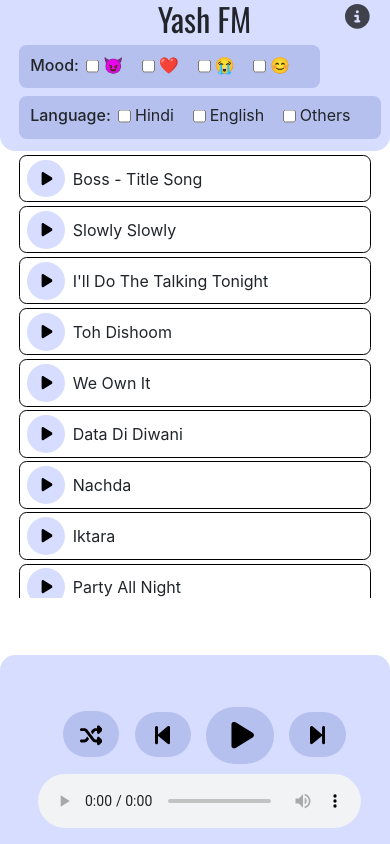
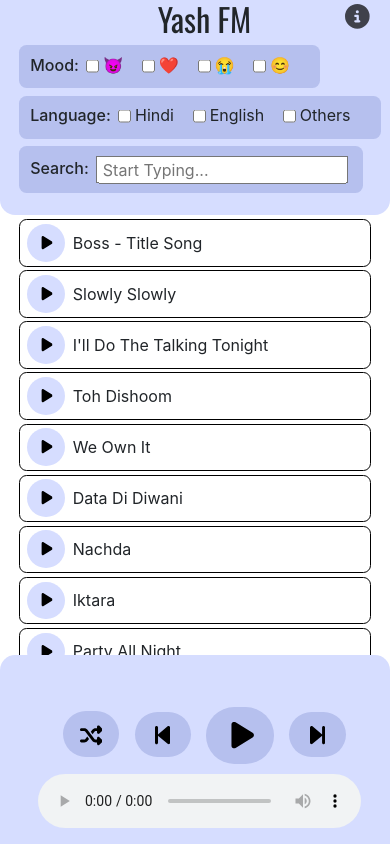
Before and after one commit to yashlikescode/react-audio-player, a React (Create React App) app: page / in a window 390 px wide. Built offline with nearby package versions, Linux system fonts and the light colour scheme.

Commit message:
updated songs

```diff
--- a/src/App.css
+++ b/src/App.css
@@ -1,200 +1,201 @@
-*{
-  margin:0;
-  padding:0;
+* {
+  margin: 0;
+  padding: 0;
 }
-.filters{
-  height:3cm;
+.filters {
+  height: 3cm;
   position: fixed;
   width: 100%;
   top: 0;
   z-index: 1000;
-  background-color: 	#d6ddff;
-  padding-left:0.5cm;
+  background-color: #d6ddff;
+  padding-left: 0.5cm;
   border-radius: 0 0 0.4cm 0.4cm;
 }
-.title-bar{
- width: 100%;
- height:1cm;
+.title-bar {
+  width: 100%;
+  height: 1cm;
 }
-.filters .title{
-  width:100%;
+.filters .title {
+  width: 100%;
   text-align: center;
-  font-family: 'Oswald', sans-serif;
-  font-size:2rem;
+  font-family: "Oswald", sans-serif;
+  font-size: 2rem;
 }
-.title-button{
-  width:0.7cm;
-  height:0.7cm;
-  border:none;
-  background-color:#d6ddff;
+.title-button {
+  width: 0.7cm;
+  height: 0.7cm;
+  border: none;
+  background-color: #d6ddff;
   position: absolute;
-  right:1cm;
-  top:0.5cm;
+  right: 1cm;
+  top: 0.5cm;
   opacity: 0.7;
-  border-radius:0.35cm;
+  border-radius: 0.35cm;
 }
 
-.songdiv{
-  position:fixed;
-  top:3cm;
-  height:calc(100vh - 6cm);
-  margin-bottom:2cm;
+.songdiv {
+  position: fixed;
+  top: 3cm;
+  height: calc(100vh - 6cm);
+  margin-bottom: 2cm;
   overflow-y: scroll;
-  width:100%;
-  padding-left:0.5cm;
-  padding-bottom:0.1cm;
+  width: 100%;
+  padding-left: 0.5cm;
+  padding-bottom: 0.1cm;
 }
-.player{
-  height:3cm;
-  width:100%;
-  position:fixed;
-  bottom:0;
+.player {
+  height: 3cm;
+  width: 100%;
+  position: fixed;
+  bottom: 0;
   background-color: white;
-  padding-left:0.5cm;
-  background-color: 	#d6ddff;
-  border-radius:0.4cm 0.4cm 0 0;
+  padding-left: 0.5cm;
+  background-color: #d6ddff;
+  border-radius: 0.4cm 0.4cm 0 0;
 }
 
-.audioPlayer{
-  width:80%;
+.audioPlayer {
+  width: 80%;
   padding-left: 10%;
-  padding-right:10%;
-  margin-bottom:0cm;
+  padding-right: 10%;
+  margin-bottom: 0cm;
 }
 
-.prenex{
-  width:1.5cm;
-  height:1.2cm;
-  border-radius:0.7cm;
+.prenex {
+  width: 1.5cm;
+  height: 1.2cm;
+  border-radius: 0.7cm;
   margin: 0 0.2cm 0 0.2cm;
   background-color: #b6c0ee;
-  border:none;
+  border: none;
 }
 
-.prenex:hover{
+.prenex:hover {
   background-color: #8493d6;
 }
-.prenex:active{
+.prenex:active {
   background-color: #586cc3;
 }
-.playallbutton{
-  width:1.8cm;
-  height:1.5cm;
-  border-radius:0.75cm;
+.playallbutton {
+  width: 1.8cm;
+  height: 1.5cm;
+  border-radius: 0.75cm;
   margin: 0 0.2cm 0 0.2cm;
   background-color: #b6c0ee;
-  border:none;
+  border: none;
 }
-.playallbutton:hover{
+.playallbutton:hover {
   background-color: #8493d6;
 }
 
-.playallbutton:active{
+.playallbutton:active {
   background-color: #586cc3;
 }
-.songPlayButton{
-  width:1cm;
-  height:1cm;
-  margin-top:0.1cm;
-  border-radius:0.5cm;
+.songPlayButton {
+  width: 1cm;
+  height: 1cm;
+  margin-top: 0.1cm;
+  border-radius: 0.5cm;
   background-color: #d6ddff;
-  border:none;
+  border: none;
 }
-.songPlayButton:hover{
+.songPlayButton:hover {
   background-color: #b6c0ee;
 }
-.songPlayButton:active{
+.songPlayButton:active {
   background-color: #8493d6;
 }
-.songPlayButton svg{
+.songPlayButton svg {
   transform: translateX(0.01cm) translateY(-0.05cm);
 }
-.playlogo{
+.playlogo {
   transform: translateX(0.06cm);
 }
-.song-list{
-  border:solid black 1px;
-  margin-top:0.1cm;
-  padding-left:0.2cm;
-  padding-bottom:0.1cm;
-  border-radius:0.2cm;
-  margin-right:0.5cm;
+.song-list {
+  border: solid black 1px;
+  margin-top: 0.1cm;
+  padding-left: 0.2cm;
+  padding-bottom: 0.1cm;
+  border-radius: 0.2cm;
+  margin-right: 0.5cm;
 }
-.song-list span{
-  padding-left:0.2cm;
+.song-list span {
+  padding-left: 0.2cm;
 }
 
-.filterplate{
-  padding:0.3cm;
+.filterplate {
+  padding: 0.3cm;
   margin-top: 0.2cm;
   background-color: #b6c0ee;
-  width:fit-content;
-  border:none;
-  border-radius:0.2cm;
-  display: block;
+  width: fit-content;
+  border: none;
+  border-radius: 0.2cm;
+  display: grid;
+  place-items: center;
+  grid-auto-flow: column;
 }
-.filterplate:hover{
+.filterplate:hover {
   background-color: #9eaadf;
 }
-.filterplate input{
-  margin-right:0.1cm;
+.filterplate input {
+  margin-right: 0.1cm;
   transform: translateY(0.04cm);
 }
-.filtitle{
-  display:'inline' !important;
-  margin-right:'0.5cm';
-  margin-right:0.2cm;
-  font-weight:500;
+.filtitle {
+  display: "inline" !important;
+  margin-right: "0.5cm";
+  margin-right: 0.2cm;
+  font-weight: 500;
 }
 @media only screen and (max-width: 600px) {
-  .player{
-    height:5cm;
+  .player {
+    height: 5cm;
   }
 
-  .songdiv{
-    top:4cm;
-    height:calc(100vh - 10.5cm);
-    margin-bottom:2cm;
-    padding-bottom:0.2cm;
+  .songdiv {
+    top: 5.7cm;
+    height: calc(100vh - 10.7cm);
+    margin-bottom: 2cm;
+    padding-bottom: 0.2cm;
   }
 
-  .filters{
-    height:4cm;
+  .filters {
+    height: 5.7cm;
   }
-  .filterplate{
-    padding-top:0.2cm;
+  .filterplate {
+    padding-top: 0.2cm;
   }
-  .audioPlayer{
-    width:100%;
+  .audioPlayer {
+    width: 100%;
     padding-left: 2%;
-    padding-right:5%;
+    padding-right: 5%;
   }
 
-  .title-button{
-    right:0.5cm;
-    top:0.1cm;
+  .title-button {
+    right: 0.5cm;
+    top: 0.1cm;
     opacity: 0.7;
   }
-  .title-button:hover{
-    background-color:#d6ddff;
+  .title-button:hover {
+    background-color: #d6ddff;
   }
-  .title-button:active{
+  .title-button:active {
     background-color: #586cc3;
   }
-  .prenex:hover{
+  .prenex:hover {
     background-color: #b6c0ee;
   }
-  .playallbutton:hover{
+  .playallbutton:hover {
     background-color: #b6c0ee;
   }
-  .prenex:active{
+  .prenex:active {
     background-color: #586cc3;
   }
-  .playallbutton:active{
+  .playallbutton:active {
     background-color: #586cc3;
   }
 }
-
 
 .loading-wave {
   width: 1cm;
@@ -202,7 +203,7 @@
   display: flex;
   justify-content: center;
   align-items: flex-end;
-  padding-right:0.2cm;
+  padding-right: 0.2cm;
 }
 
 .loading-bar {
@@ -239,12 +240,12 @@
     height: 0.2cm;
   }
 }
-.songName{
+.songName {
   display: grid;
   grid-template-columns: auto auto;
   justify-content: left;
   align-items: center;
-  border:1px solid #3498db;
-  margin-bottom:0.2cm;
+  border: 1px solid #3498db;
+  margin-bottom: 0.2cm;
   width: 95%;
 }
--- a/src/Home.js
+++ b/src/Home.js
@@ -6,6 +6,11 @@ const Home = () => {
   const [selectedLanguages, setSelectedLanguages] = useState([]);
   const [isPlaying, setIsPlaying] = useState(false);
   const audioRef = React.createRef();
+  const [value, setValue] = useState("");
+
+  const handleChangeSearch = (e) => {
+    setValue(e.target.value);
+  };
 
   const [nowPlaying, setNowPlaying] = useState(-1);
 
@@ -55,7 +60,9 @@ const Home = () => {
     (song) =>
       (selectedGenres.length === 0 || selectedGenres.includes(song.Genre)) &&
       (selectedLanguages.length === 0 ||
-        selectedLanguages.includes(song.Language))
+        selectedLanguages.includes(song.Language)) &&
+      (value.trim() === "" ||
+        song.Title.toLowerCase().includes(value.toLowerCase())) //add || to add more filters
   );
 
   function getRandomSong() {
@@ -235,6 +242,19 @@ const Home = () => {
                 ))}
             </div>
           </div>
+          <div className="col-sm-12 col-lg-4 col-md-6 p-0 m-0">
+            <div className="filterplate">
+              <label className="filtitle">Search:</label>
+              <form>
+                <input
+                  placeholder=" Start Typing..."
+                  value={value}
+                  onChange={handleChangeSearch}
+                  type="text"
+                />
+              </form>
+            </div>
+          </div>
         </div>
       </div>
 
--- a/src/assets/songs.json
+++ b/src/assets/songs.json
@@ -1690,5 +1690,83 @@
     "Title": "Waste",
     "Genre": "😭",
     "Language": "English"
+  },
+  {
+    "Id": 283,
+    "Title": "Everything I Wanted",
+    "Genre": "😭",
+    "Language": "English"
+  },
+  {
+    "Id": 284,
+    "Title": "Dancing With Your Ghost",
+    "Genre": "😭",
+    "Language": "English"
+  },
+  {
+    "Id": 285,
+    "Title": "Death Bed",
+    "Genre": "😭",
+    "Language": "English"
+  },
+  {
+    "Id": 286,
+    "Title": "Surrender",
+    "Genre": "❤️",
+    "Language": "English"
+  },
+  {
+    "Id": 287,
+    "Title": "Driver's License",
+    "Genre": "😭",
+    "Language": "English"
+  },
+  {
+    "Id": 288,
+    "Title": "How Do I Say Goodbye",
+    "Genre": "😭",
+    "Language": "English"
+  },
+  {
+    "Id": 289,
+    "Title": "Die For You",
+    "Genre": "❤️",
+    "Language": "English"
+  },
+  {
+    "Id": 290,
+    "Title": "Lucky You",
+    "Genre": "😈",
+    "Language": "English"
+  },
+  {
+    "Id": 291,
+    "Title": "Goodbyes",
+    "Genre": "😭",
+    "Language": "English"
+  },
+  {
+    "Id": 292,
+    "Title": "Something In The Way",
+    "Genre": "😭",
+    "Language": "English"
+  },
+  {
+    "Id": 293,
+    "Title": "This Is America",
+    "Genre": "😈",
+    "Language": "English"
+  },
+  {
+    "Id": 294,
+    "Title": "Excuses",
+    "Genre": "😈",
+    "Language": "Others"
+  },
+  {
+    "Id": 295,
+    "Title": "I Always Fall",
+    "Genre": "😭",
+    "Language": "English"
   }
 ]
```
